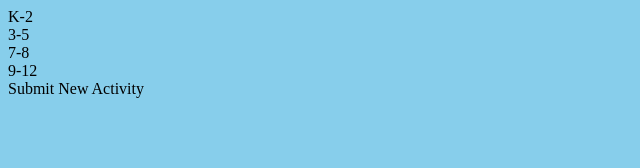
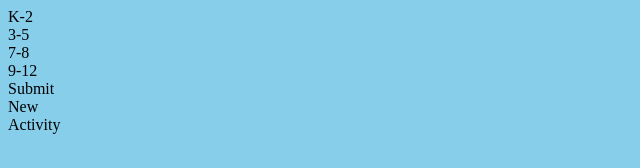
Before and after one commit to girlswhocodedecorah/WelcomeWatermelon, a plain HTML site: page index.html in a window 1280 px wide. Shown: the whole page, without its empty margins (0-640 px from the left). Drawn offline with Linux system fonts and the light colour scheme.

Commit message:
Update style.css

```diff
--- a/style.css
+++ b/style.css
@@ -7,3 +7,7 @@ ul {
   margin: 0;
   padding: 0;
 }
+li {
+  display: block;
+  width: 60px;
+}
```
